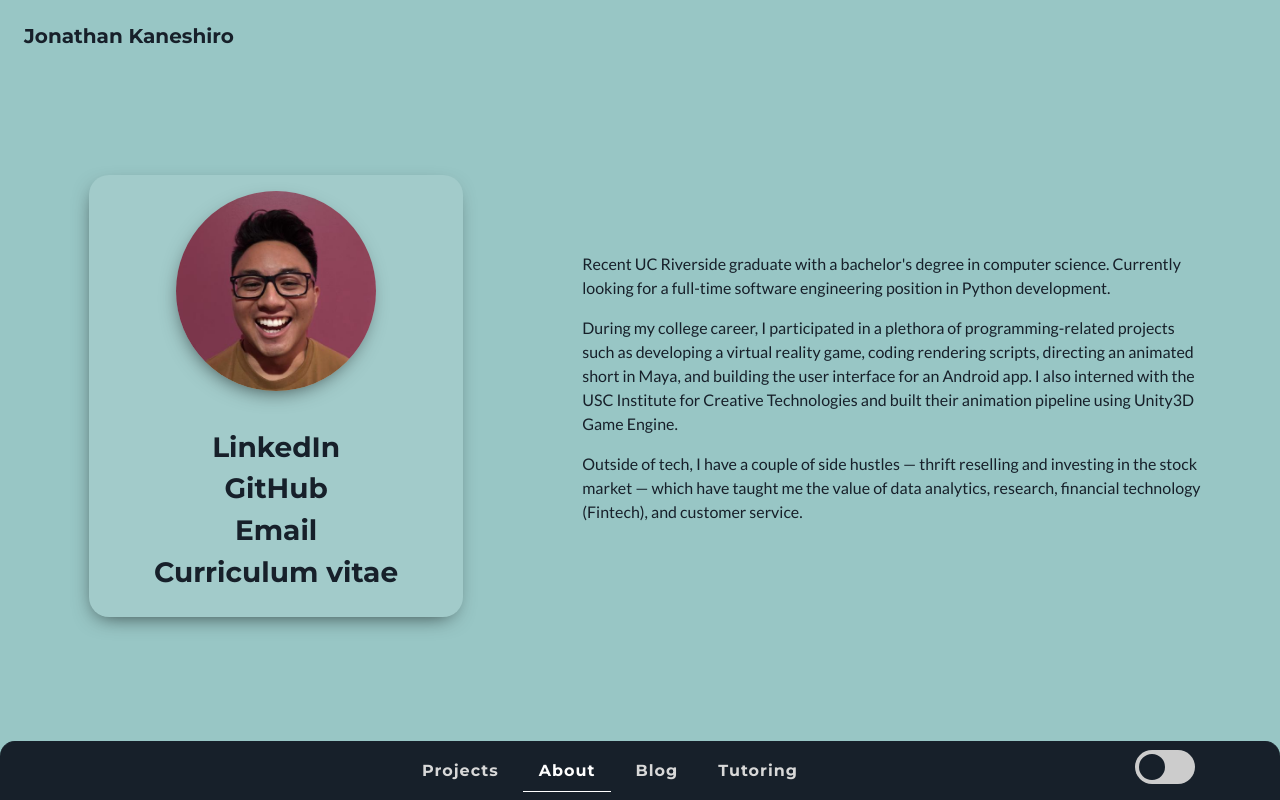
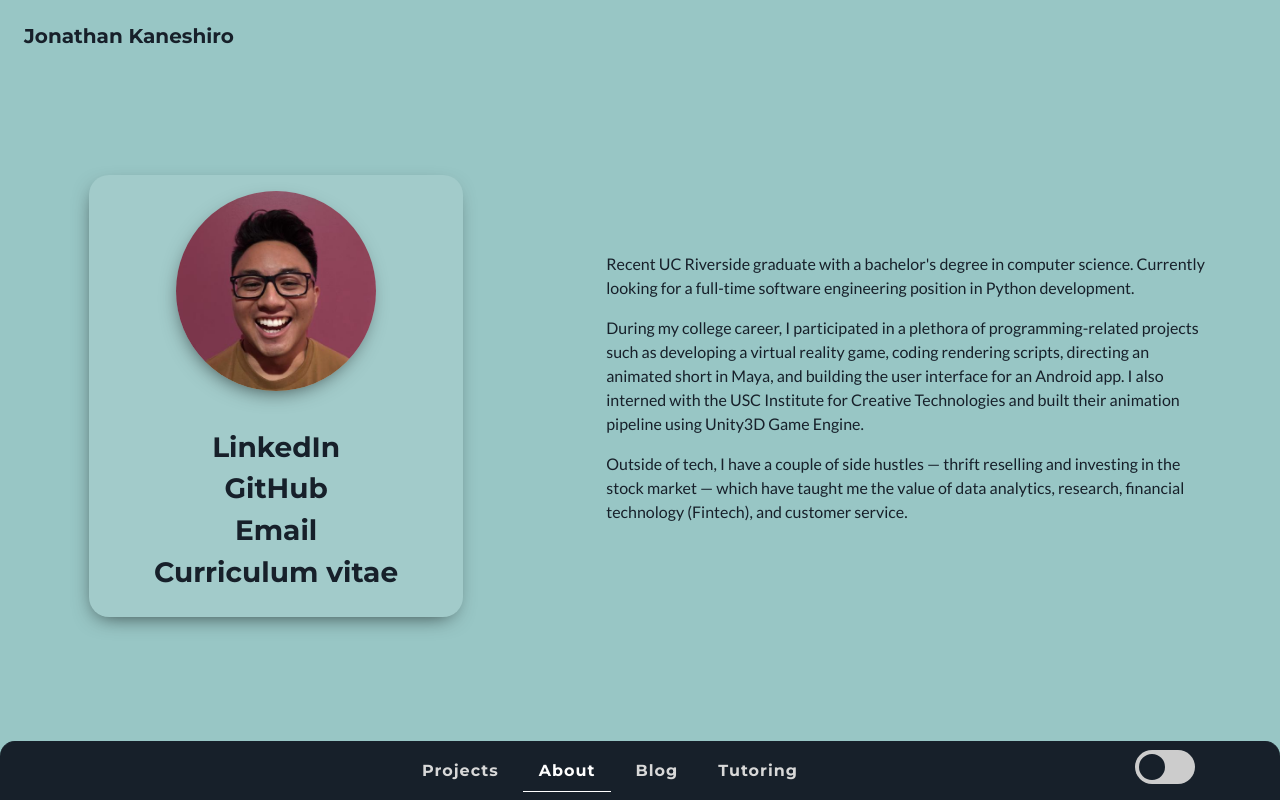
Before and after one commit to jkane002/jkane002_v2, a Django app: page /about/ in a window 1280 px wide. Run offline with Django 3.2, Linux system fonts and the light colour scheme; some libraries are stand-ins or nearby versions.

Commit message:
Edited paragraph indent

```diff
--- a/base/static/css/styles.css
+++ b/base/static/css/styles.css
@@ -34,6 +34,10 @@ h6 {
   font-weight: 700;
   font-family: 'Montserrat';
   color:  var(--primary-color);
+}
+
+p {
+  margin-left: 1.5rem;
 }
 
 /* may change */
```
